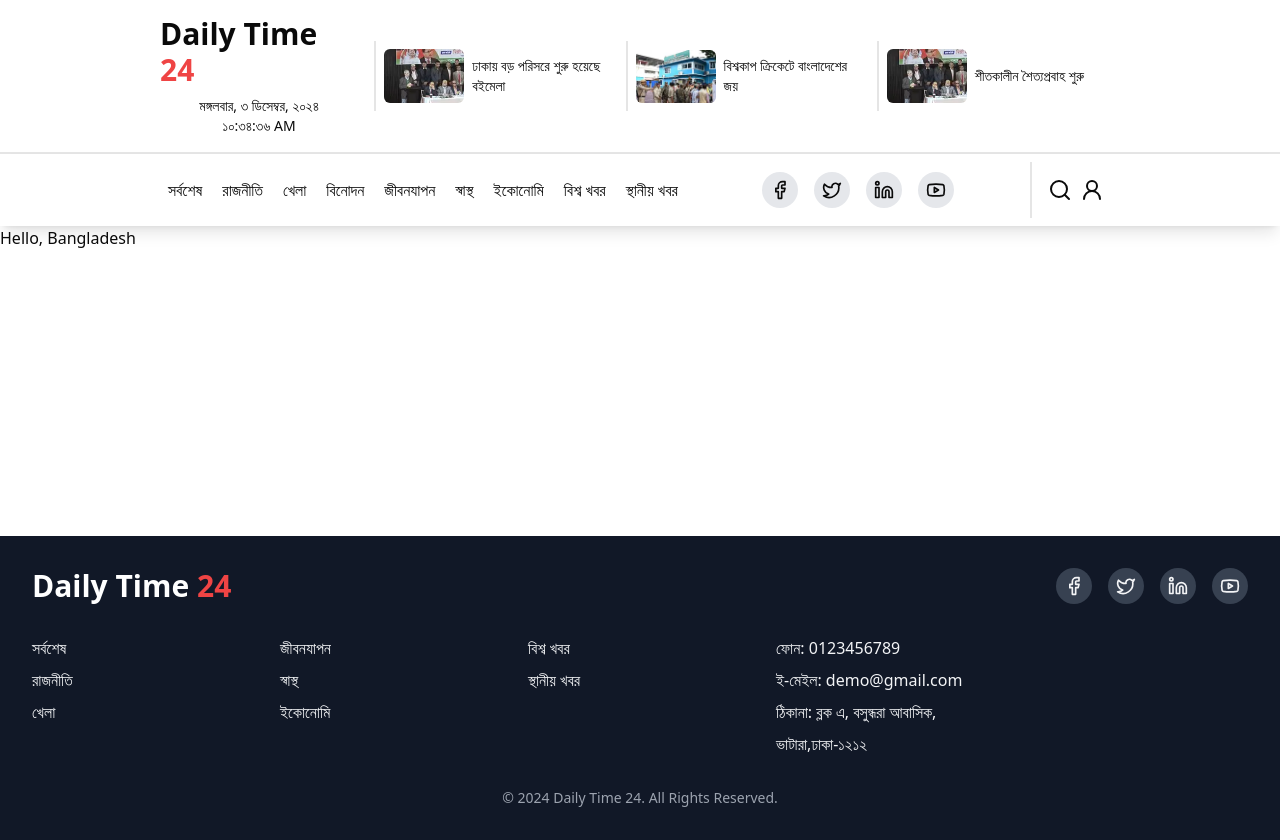
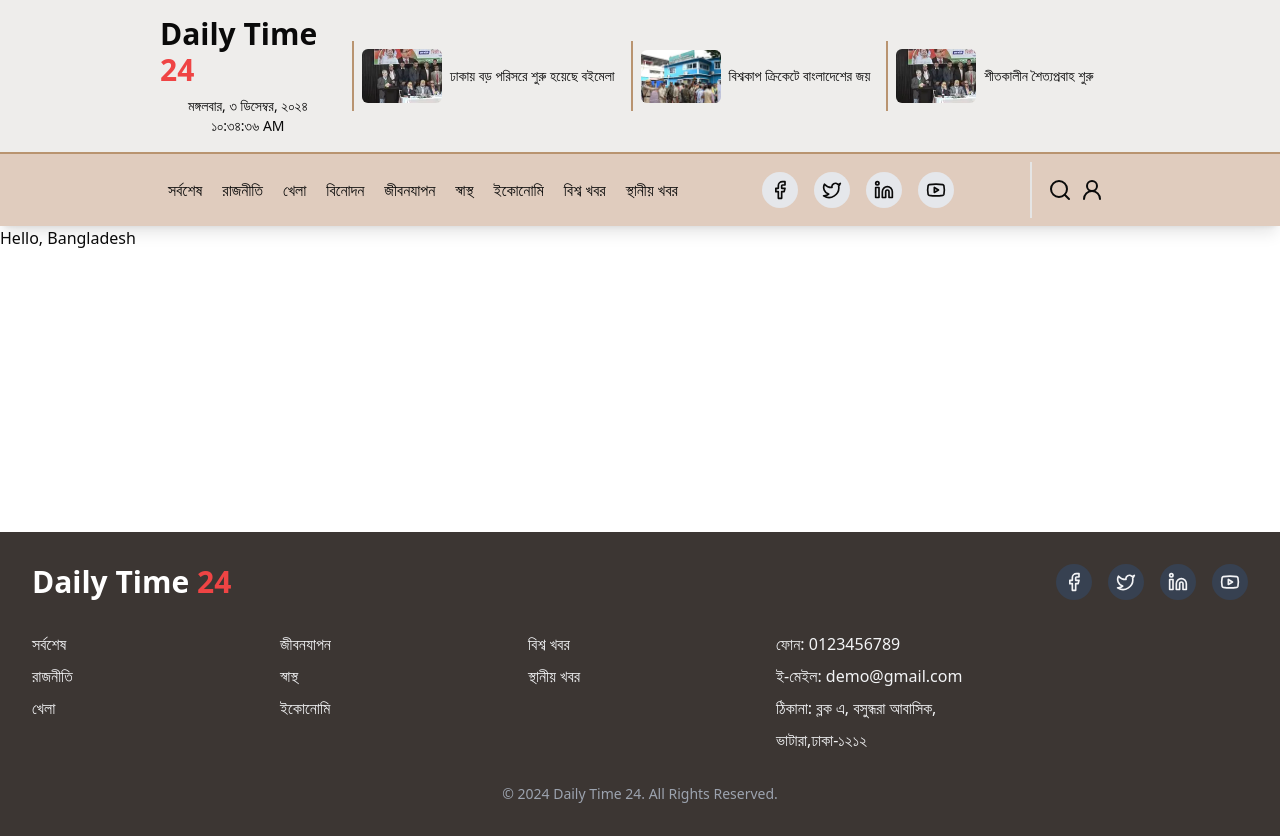
Before and after one commit to mkiuzzl01/news-portal, a Next.js app: page / in a window 1280 px wide. Built offline with nearby package versions, Linux system fonts and the light colour scheme.

Commit message:
navbar and footer  implement  is done

```diff
--- a/src/app/(main)/layout.tsx
+++ b/src/app/(main)/layout.tsx
@@ -10,13 +10,13 @@ const Layout = ({ children }: { children: ReactNode }) => {
         <header>
           <Header />
           <nav>
-            <Navbar></Navbar>
+            <Navbar />
           </nav>
         </header>
-        <main className="min-h-[calc(100vh-490px)]">{children}</main>
+        <main className="min-h-[calc(100vh-494px)]">{children}</main>
       </div>
       <footer>
-        <Footer></Footer>
+        <Footer />
       </footer>
     </div>
   );
--- a/src/components/Footer/Footer.tsx
+++ b/src/components/Footer/Footer.tsx
@@ -27,7 +27,7 @@ const socialLinks = [
 
 const Footer = () => {
   return (
-    <footer className="bg-gray-900 text-gray-100 py-8">
+    <footer className="bg-[#3C3633] text-gray-100 py-8">
       <div className="max-w-7xl mx-auto px-4 lg:px-8">
         {/* Top Section: Logo and Social Links */}
         <div className="flex flex-col lg:flex-row justify-between items-center gap-6">
--- a/src/components/Header/Header.tsx
+++ b/src/components/Header/Header.tsx
@@ -27,9 +27,9 @@ const topNews = [
 
 const Header = () => {
   return (
-    <section className="hidden lg:block border-b-2  py-4">
+    <section className="hidden lg:block border-b-2 border-[#B99470]  py-4 bg-[#EEEDEB]">
       <div className="lg:w-3/4 mx-auto flex flex-row items-center gap-4">
-        <div className="text-center lg:text-left">
+        <div className="flex-1 text-center lg:text-left">
           <h1 className="text-3xl font-extrabold pb-2">
             Daily Time <span className="text-red-500">24</span>
           </h1>
@@ -38,11 +38,11 @@ const Header = () => {
           </div>
         </div>
 
-        <div className="flex flex-col lg:flex-row gap-2">
+        <div className="lg:w-4/5 flex flex-col lg:flex-row gap-2">
           {topNews.map((item) => (
             <div
               key={item.id}
-              className="flex items-center gap-2 border-s-2 p-2 w-full"
+              className="flex items-center gap-2 border-s-2 border-[#B99470] p-2"
             >
               <Image
                 src={item.image}
--- a/src/components/Navbar/Navbar.tsx
+++ b/src/components/Navbar/Navbar.tsx
@@ -58,7 +58,7 @@ const Navbar = () => {
   ];
 
   return (
-    <nav className="bg-white py-2 shadow-lg top-0 sticky">
+    <nav className="bg-[#E0CCBE] py-2 shadow-lg top-0 sticky">
       <div className="lg:w-3/4 m-auto">
         <div className="flex justify-between">
           {/* Mobile menu button */}
```
